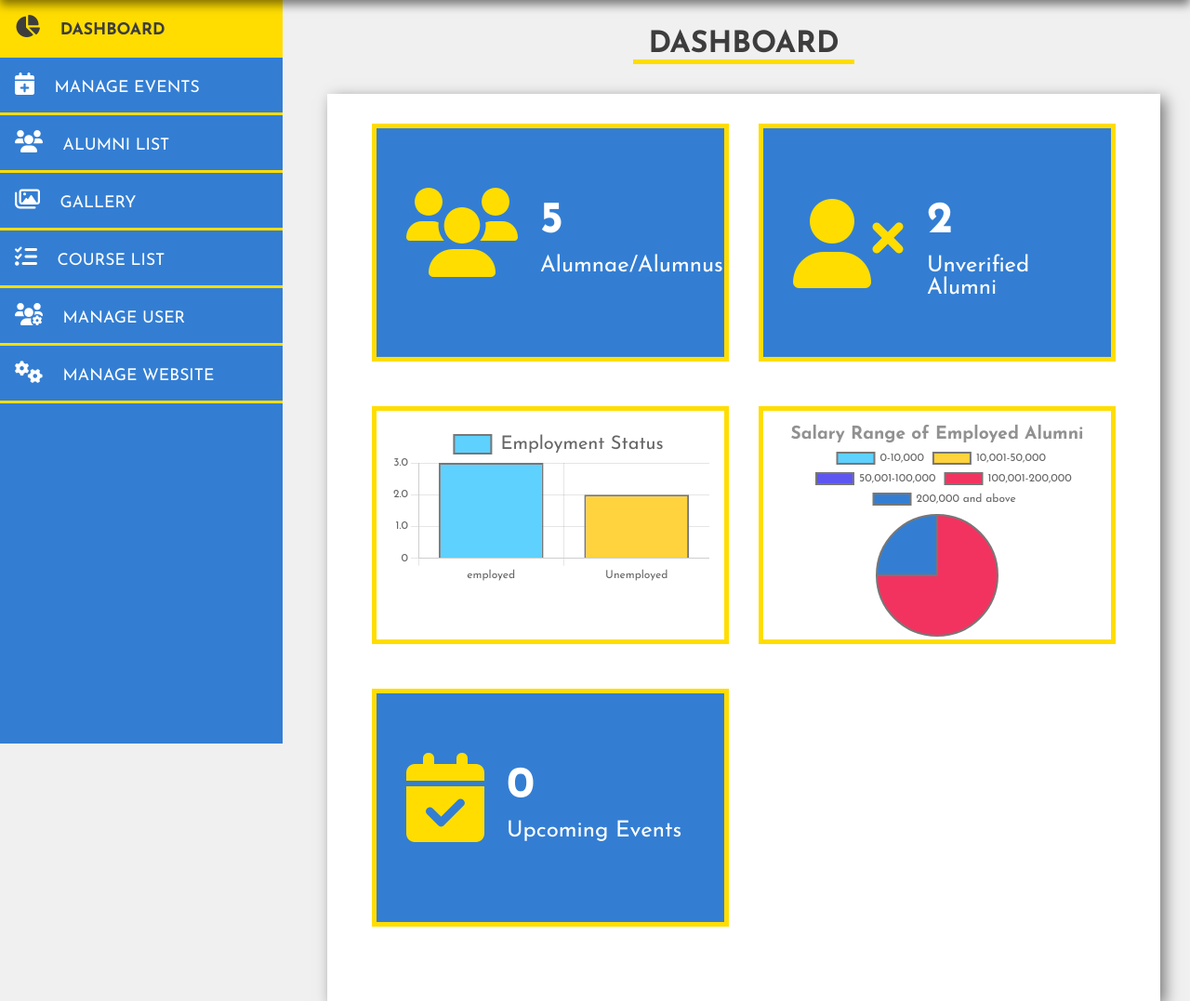
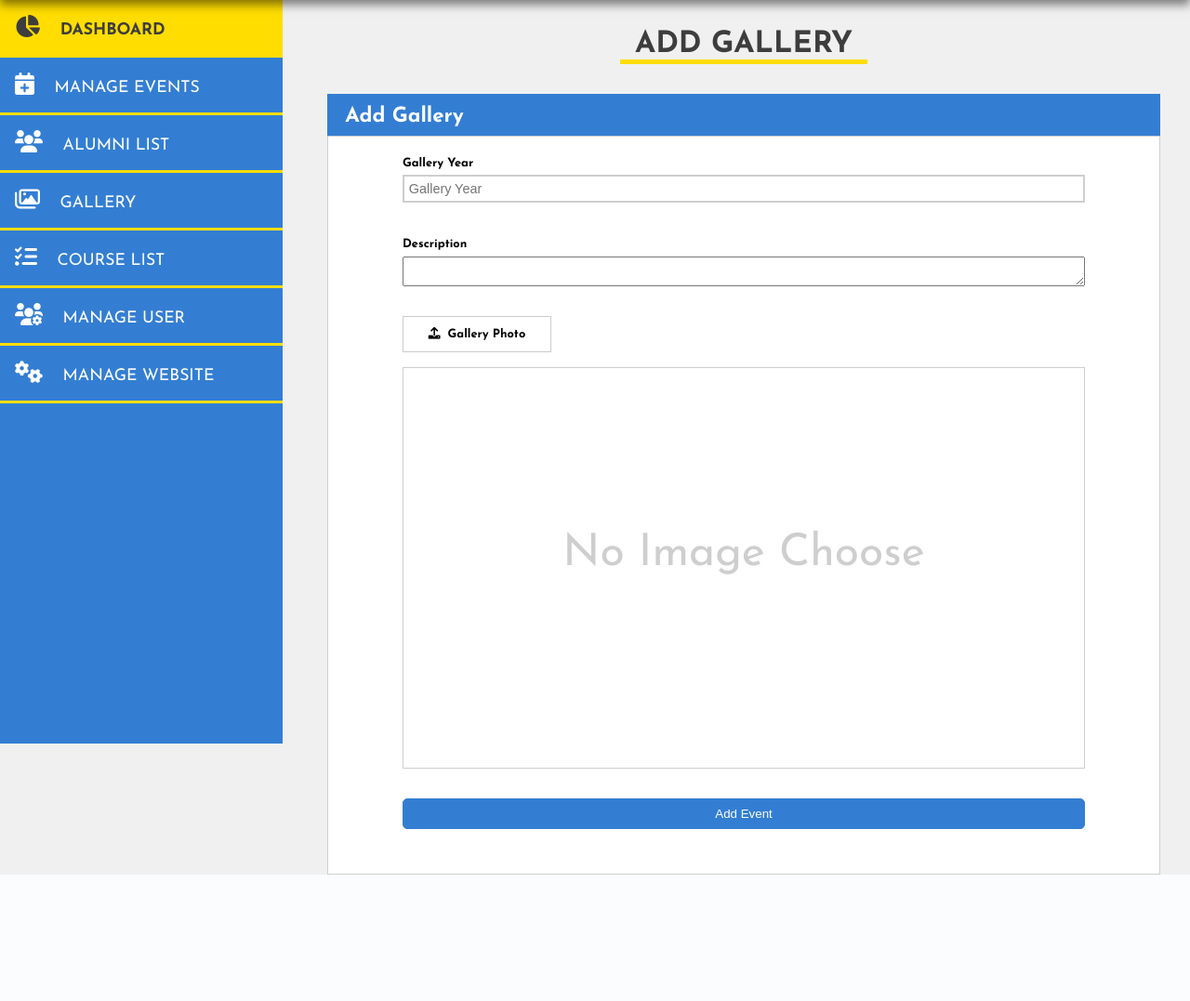
Before and after one commit to jcoder6/bsit-alumni-tracking-system, a PHP site: page /bsit-ATS/admin/index.php?page=dashboard in a window 1280 px wide. Shown: the part 80-1157 px from the top of the page at 93% size. After the commit the page ends 1021 px from the top, so only its background shows below. Run offline with PHP 8.4, Linux system fonts and the light colour scheme; a user stored in the database is signed in; data comes from the database, SQL or seed files in the repository; some libraries are stand-ins or nearby versions; some web fonts are replaced.

Commit message:
Add Manage Gallery feature and add new item in gallery

```diff
--- /dev/null
+++ b/admin/add-gallery.php
@@ -0,0 +1,70 @@
+<div class="manage-event">
+  <h1 class="section-name">ADD GALLERY</h1>
+</div>
+<?php getUserInputs($pdo, $conn) ?>
+<div class="manage-table">
+  <div class="table-head">
+    <h3 class="table-name">Add Gallery</h3>
+  </div>
+
+  <form action="" method="post" class="add-event-form" enctype="multipart/form-data">
+    <div class="form-group event-name">
+      <label for="gal_year" class="label-name">Gallery Year</label>
+      <input type="number" name="gal_year" id="gal_year" class="input" placeholder="Gallery Year" required>
+    </div>
+
+    <div class="form-group event-desc">
+      <label for="gal_desc" class="label-name">Description</label>
+      <textarea name="gal_desc" id="eventDesc" required></textarea>
+    </div>
+
+    <div class="form-group event-photo">
+      <label for="eventPhoto" class="label-name photo-input">
+        <i class="fa-solid fa-upload"></i>Gallery Photo
+      </label>
+      <input type="file" name="gal_photo" id="eventPhoto" onChange="((e)=>{
+          file = e.target.files.item(0);
+          var fr = new FileReader;
+          fr.onloadend =(imgsrc)=>{
+            imgsrc = imgsrc.target.result; // file reader
+          var img = document.createElement('img');
+              img.src =imgsrc;
+          this.nextSibling.nextSibling.innerHTML='';
+          this.nextSibling.nextSibling.appendChild(img);
+          };
+          fr.readAsDataURL(file);
+          })(event)" required>
+      <div id="inputPhoto">No Image Choose</div>
+      <input type="submit" name="add_gallery" value="Add Event" class="button1 add-event-btn">
+    </div>
+  </form>
+</div>
+
+<?php
+  function getUserInputs($pdo, $conn) {
+    if(isset($_POST['add_gallery'])){
+      $imgName = mysqli_real_escape_string($conn, $_FILES['gal_photo']['name']);
+      if($imgName != ""){
+        $newImgName = renameImg($imgName, 'IMG_GALLERY');
+      }
+      $inputData = [
+        'years' => mysqli_real_escape_string($conn, $_POST['gal_year']),
+        'descs' => mysqli_real_escape_string($conn, $_POST['gal_desc']),
+        'img' => $newImgName
+      ];
+
+      $sourcePath = $_FILES['gal_photo']['tmp_name'];
+      $destinationPath = '../assets/images/gallery/' . $newImgName;
+      $query = "INSERT INTO gallery(gallery_img, img_year, img_description) VALUES (:img, :years, :descs)";
+      try {
+        uploadNewImage($sourcePath, $destinationPath, $pdo, $query, $inputData);
+        messageNotif('success', 'Added New Image to Gallery');
+        echo "<script>window.location.href='" . ROOT_URL . "admin/index.php?page=manage-gallery';</script>";
+
+      } catch (Exception $e) {
+        messageNotif('error', 'Something went wrong');
+        echo "<script>window.location.href='" . ROOT_URL . "admin/index.php?page=manage-gallery';</script>";
+      }
+    }
+  }
+?>
--- a/admin/index.php
+++ b/admin/index.php
@@ -21,6 +21,8 @@
         include('./manage-user.php');
       } else if ($page == 'manage-website') {
         include('./manage-website.php');
+      } else if ('add-gallery') {
+        include('./add-gallery.php');
       } else {
         include('./dashboard.php');
       }
```
Also changed, not shown: admin/manage-events.php (+5 -6 lines), admin/manage-gallery.php (+62 -2 lines), assets/images/gallery/IMG_GALLERY_0000.jpg (renamed from assets/images/gallery/gal1.jpg), assets/images/gallery/IMG_GALLERY_0001.jpg (renamed from assets/images/gallery/gal2.jpg).
